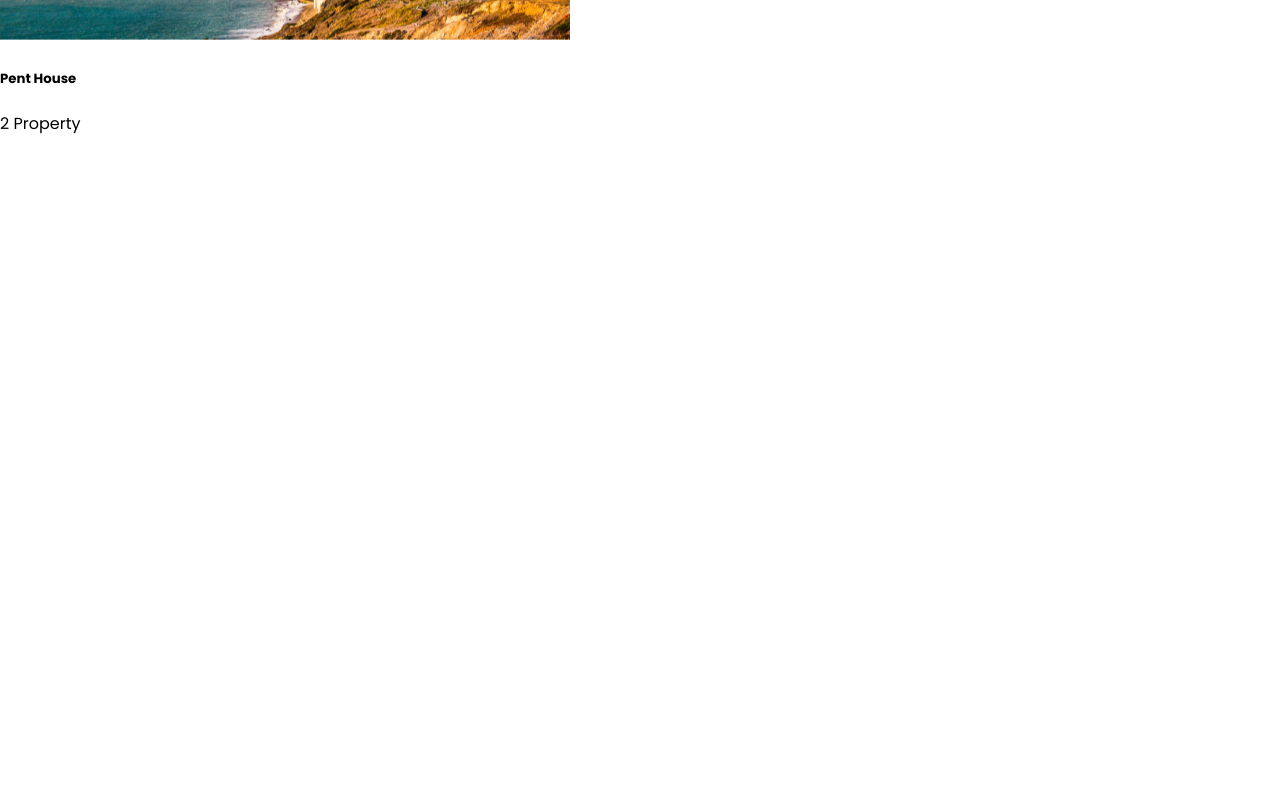
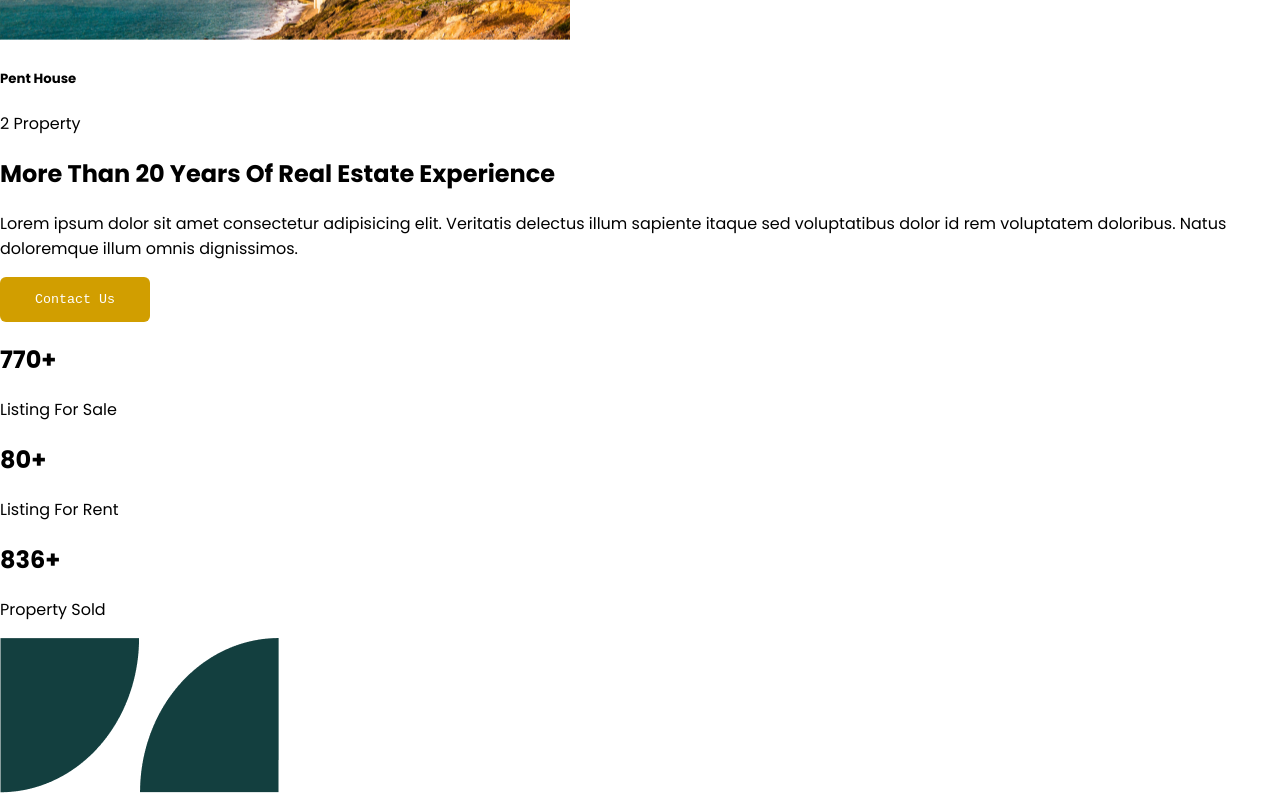
Before and after one commit to Real-World-Estate/real-estate-frontend, a React (Create React App) app: page / in a window 1280 px wide. Shown: the part 6627-7427 px from the top of the page. Before the commit the page ends 6763 px from the top, so only its background shows below. Built offline with nearby package versions, Linux system fonts and the light colour scheme.

Commit message:
Built the experience section

```diff
--- /dev/null
+++ b/src/components/Experience.jsx
@@ -0,0 +1,41 @@
+import React from 'react';
+import Button from './Button';
+import { icon } from '../assets';
+
+function Experience() {
+	return (
+		<div className="experience">
+			<div className="experience-container">
+				<div className="content-text">
+					<h2>More Than 20 Years Of Real Estate Experience</h2>
+					<p>
+						Lorem ipsum dolor sit amet consectetur adipisicing elit. Veritatis
+						delectus illum sapiente itaque sed voluptatibus dolor id rem
+						voluptatem doloribus. Natus doloremque illum omnis dignissimos.
+					</p>
+					<Button color="primary" link={'/#contact-us'} text={'Contact Us'} />
+				</div>
+				<div className="content-box">
+					<div className="item">
+						<h2>770+</h2>
+						<p>Listing For Sale</p>
+					</div>
+					<div className="item-container">
+						<div className="item">
+							<h2>80+</h2>
+							<p>Listing For Rent</p>
+						</div>
+						<div className="item">
+							<h2>836+</h2>
+							<p>Property Sold</p>
+						</div>
+					</div>
+				</div>
+			</div>
+			<img src={icon.iconBlackUp} alt="Black icon" className="icon-up" />
+			<img src={icon.iconBlackDown} alt="Black icon" className="icon-down" />
+		</div>
+	);
+}
+
+export default Experience;
--- a/src/screens/Home.jsx
+++ b/src/screens/Home.jsx
@@ -4,6 +4,7 @@ import Partners from '../components/Partners';
 import About from '../components/About';
 import Services from '../components/Services';
 import Portfolio from '../components/Portfolio';
+import Experience from '../components/Experience';
 
 function Home() {
 	return (
@@ -13,6 +14,7 @@ function Home() {
 			<About />
 			<Services />
 			<Portfolio />
+			<Experience />
 		</div>
 	);
 }
```
